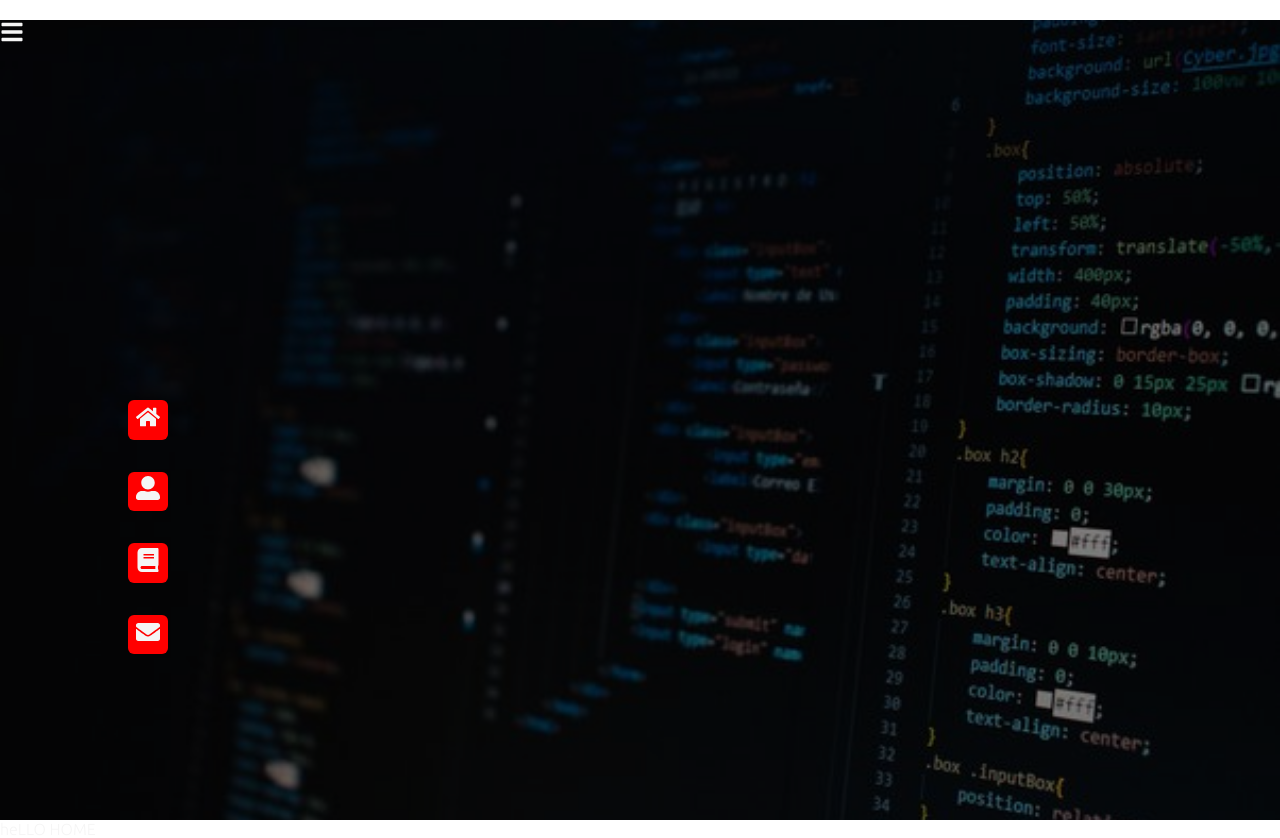
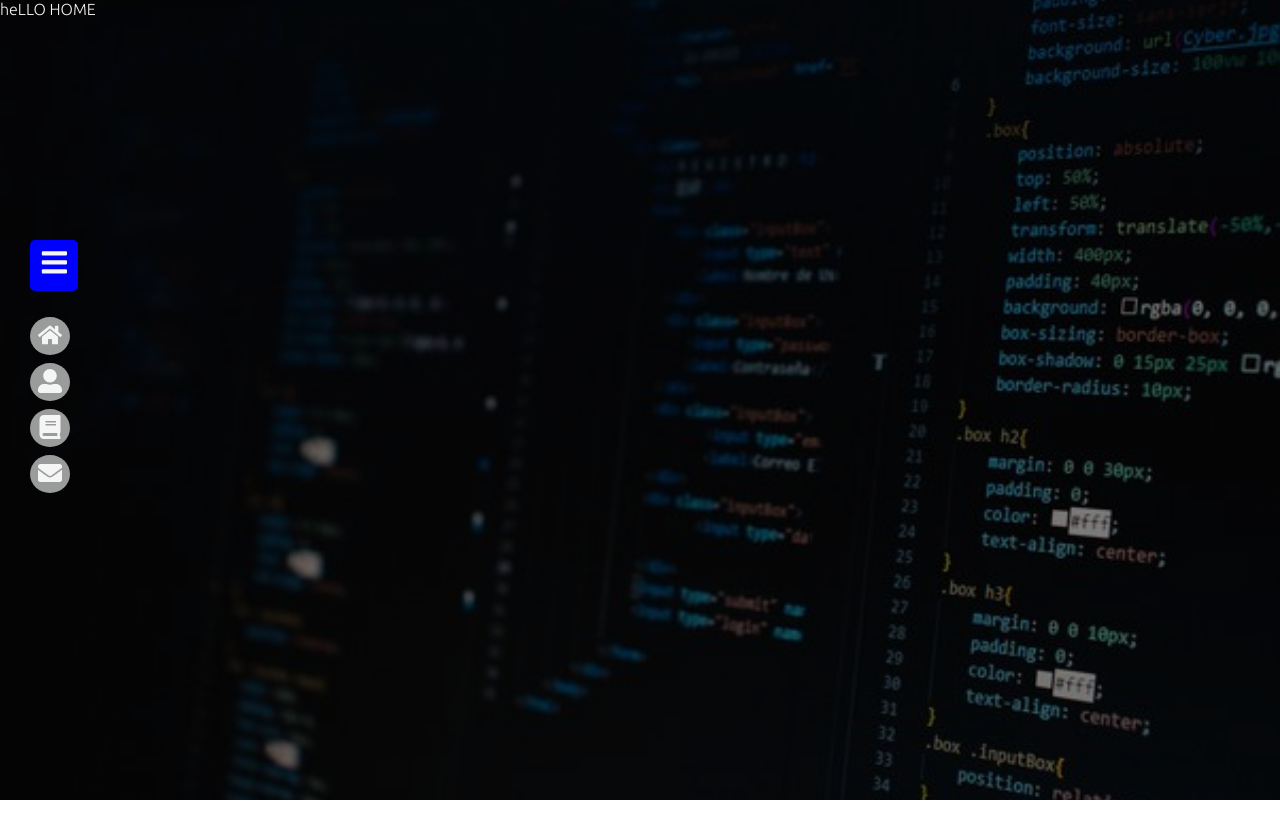
Before and after one commit to Khingz/port-web, a React (Create React App) app: page / in a window 1280 px wide. After the commit the page ends 800 px from the top, so only its background shows below. Built offline with nearby package versions, Linux system fonts and the light colour scheme.

Commit message:
side-bar set up

```diff
--- a/src/component/SideNav.jsx
+++ b/src/component/SideNav.jsx
@@ -30,7 +30,7 @@ function SideNav() {
         }
     ]
   return (
-    <div className='side-nav-container' style={{width: isOpen ? '100%' : '5%'}}>
+    <div className='side-nav-container'>
          <div className='side-nav-content' >
                <div className='toggle-bar'>
                   {!isOpen ? <FaBars onClick={toggle} /> : <FaTimes onClick={toggle}/>}
@@ -40,8 +40,12 @@ function SideNav() {
                    menuItem.map((item, index)=>(
                        <NavLink to={item.path} key={index} >
                           <div className="menu-list">
-                            <div className="icon">{item.icon}</div>
-                            <div className='menu' style={{display: isOpen ? 'block' : 'none'}}>{item.name}</div>
+                            <span className="menu-icon">{item.icon}</span>
+                            <span className='menu' style={{display: isOpen ? 'inline' : 'none'}}>
+                                <span className="hide-menu-mobile">
+                                {item.name}
+                                </span>
+                            </span>
                             </div>
                        </NavLink>
                    ))
--- a/src/component/sidenav.css
+++ b/src/component/sidenav.css
@@ -1,39 +1,62 @@
 .side-nav-container {
-    /* width: 015%; */
-    /* background-color: red; */
+    height: 100vh;
+    position: fixed;
+    inset: 30% 0 20px 30px;
+    overflow: hidden;
+}
+
+.side-nav-content {
     height: 100vh;
 }
-.menu-container {
-    position: fixed;
-    top: 50%;
-    left: 10%;
-    /* transform: translate(-50%, -50%); */
 
-}
-.menu-list {
-    display: flex;
+.toggle-bar {
+    font-size: 1.8rem;
     cursor: pointer;
-    justify-content: left;
-    align-items: center;
-    margin-bottom: 2rem;
-
+    background-color: blue;
+    width: 2rem;
+    padding: 0.5rem;
+    text-align: center;
+    border-radius: 10%;
 }
 
-.menu-list .menu {
-    color: white;
+.menu-container {
+    margin: 2rem auto;
+}
+
+.menu-list {
+    margin: 1rem auto;
+}
+
+.menu-list .menu-icon {
+    font-size: 1.5rem;
+    cursor: pointer;
+    width: 2rem;
+    padding: 0.5rem;
+    padding-bottom: 0.2rem;
+    border-radius: 50%;
+    color: whitesmoke;
+    background-color: rgb(154, 156, 155);
+}
+
+.menu {
     margin-left: 1rem;
 }
 
-.icon {
-    background-color: red;
-    padding: 0.3rem 0.5rem;
-    border-radius: 15%;
-    color: whitesmoke;
-    font-size: 1.5rem;
-}
+@media only screen and (max-width: 600px) {
+    .toggle-bar {
+        display: none;
+    }
 
-.toggle-bar {
-    color: whitesmoke;
-    font-size: 1.5rem;
-    margin-top: 20px;
-}
+    .hide-menu-mobile {
+        display: none;
+    }
+
+    .menu-list {
+        margin: 2rem auto;
+    }
+
+    .menu-list .menu-icon {
+        font-size: 1.2rem;
+    }
+
+  }
--- a/src/index.css
+++ b/src/index.css
@@ -8,6 +8,7 @@ body {
   box-sizing: border-box;
   font-family: 'Ubuntu', sans-serif;
   color: whitesmoke;
+  scroll-behavior: smooth;
 }
 
 ul {
@@ -25,6 +26,7 @@ a {
   height: 100vh;
   background-position: center;
   background-size: cover;
+  position: relative;
 }
 
 .bg-container {
```
